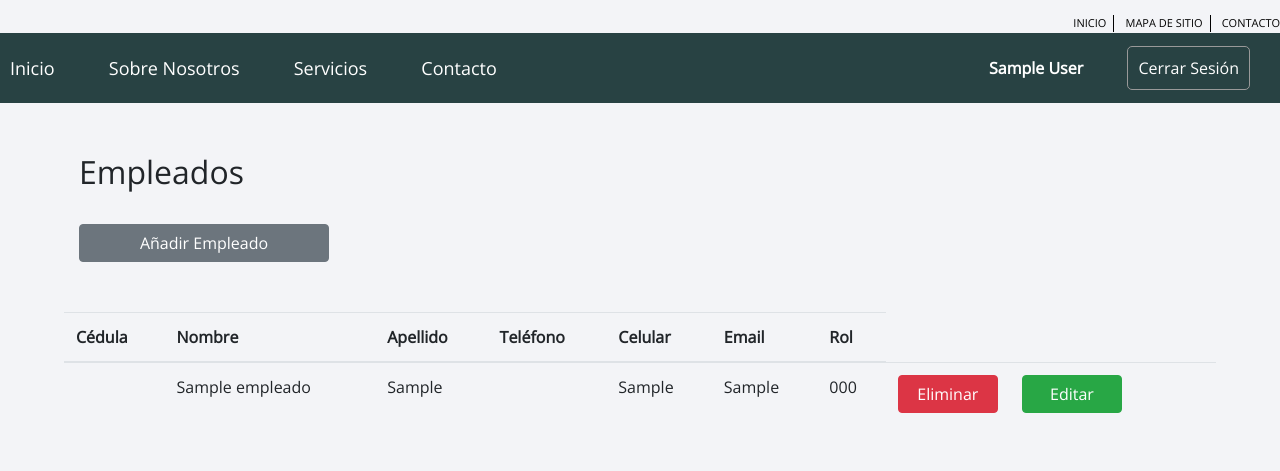
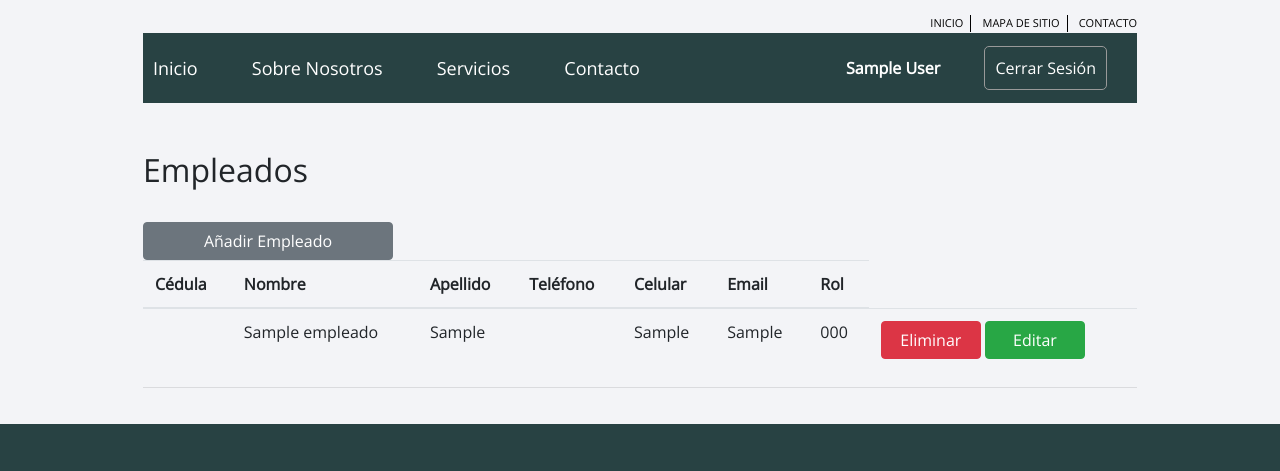
Before and after one commit to karina0724/Sweet-Happiness, a PHP site: page /gestionarEmpleados.php in a window 1280 px wide. Shown: the part 385-856 px from the top of the page. Run offline with PHP 8.4, Linux system fonts and the light colour scheme; the visitor is signed in with stand-in values (Sample User, id 1); tables that the repository leaves empty or names only in its code hold one stand-in row (values such as "Sample post"); data that the repository does not hold is empty; some libraries are stand-ins or nearby versions.

Commit message:
diseño mejorado

```diff
--- a/FinalAdm/agregarEmpleado.php
+++ b/FinalAdm/agregarEmpleado.php
@@ -57,7 +57,7 @@ ob_end_flush();
                          <input type="text" class="form-control" id="apellido" name="apellido" value="<?php echo $_POST['apellido']; ?>" placeholder = "Apellido">
                     </div>
                 </div>
-                <div class="form-group col-12">
+                <div class="form-group">
                         <label for="cedula">Cédula</label>
                         <input type="text" class="form-control" id="cedula" name="cedula" placeholder = "Cédula" value="<?php echo $_POST['cédula']; ?>">
                 </div>
--- a/FinalAdm/gestionarEmpleados.php
+++ b/FinalAdm/gestionarEmpleados.php
@@ -1,4 +1,4 @@
-<?php include("head.php");
+<?php
 
  if(isset($_GET['del'])){
 
@@ -11,11 +11,13 @@
  }
 ?>
 
-<div class="container" style="max-width: 90%; margin-top:50px;">
+<div style="max-width: 80%;" class="container">
+<?php include('head.php'); ?> <br> <br>
+
+<div>
  <h2>Empleados</h2>
   <a href="agregarEmpleado.php" class="btn btn-secondary" style="margin-top:25px; width:250px;color:white;">Añadir Empleado</a>
-</div>
-<div style="max-width: 90%; margin:50px auto; margin-bottom: 250px;">
+
     <table class="table table-hover">
     <thead>
         <tr>
@@ -45,7 +47,7 @@
                       <td>{$data['correo']}</td>
                       <td>{$data['rol_hotel']}</td>
                       <td>
-                         <a class='btn btn-danger'href='gestionarEmpleados.php?del={$data['id']}' style='margin-right: 20px; width:100px;color:white;'>Eliminar</a>
+                         <a class='btn btn-danger'href='gestionarEmpleados.php?del={$data['id']}' style='width:100px;color:white;'>Eliminar</a>
                          <a href='agregarEmpleado.php?edit={$data['id']}' class='btn btn-success' style='width:100px;color:white;'>Editar</a>
                       </td>
                    </tr>
@@ -55,7 +57,15 @@
         ?>
     </tbody>
     </table>
+   <hr>
+   </div>
+
 </div>
+</div>
+<!--end contacto-->
+</div>
+<!--end bg1-->
 
+</body>
 
 <?php include("footer.php")?>
--- a/FinalAdm/libs/configx.php
+++ b/FinalAdm/libs/configx.php
@@ -2,5 +2,5 @@
 
     define('DB_HOST','localhost');
     define('DB_USER','root');
-    define('DB_PASS','mysql');
+    define('DB_PASS','');
     define('DB_NAME','final_administracion');
```
